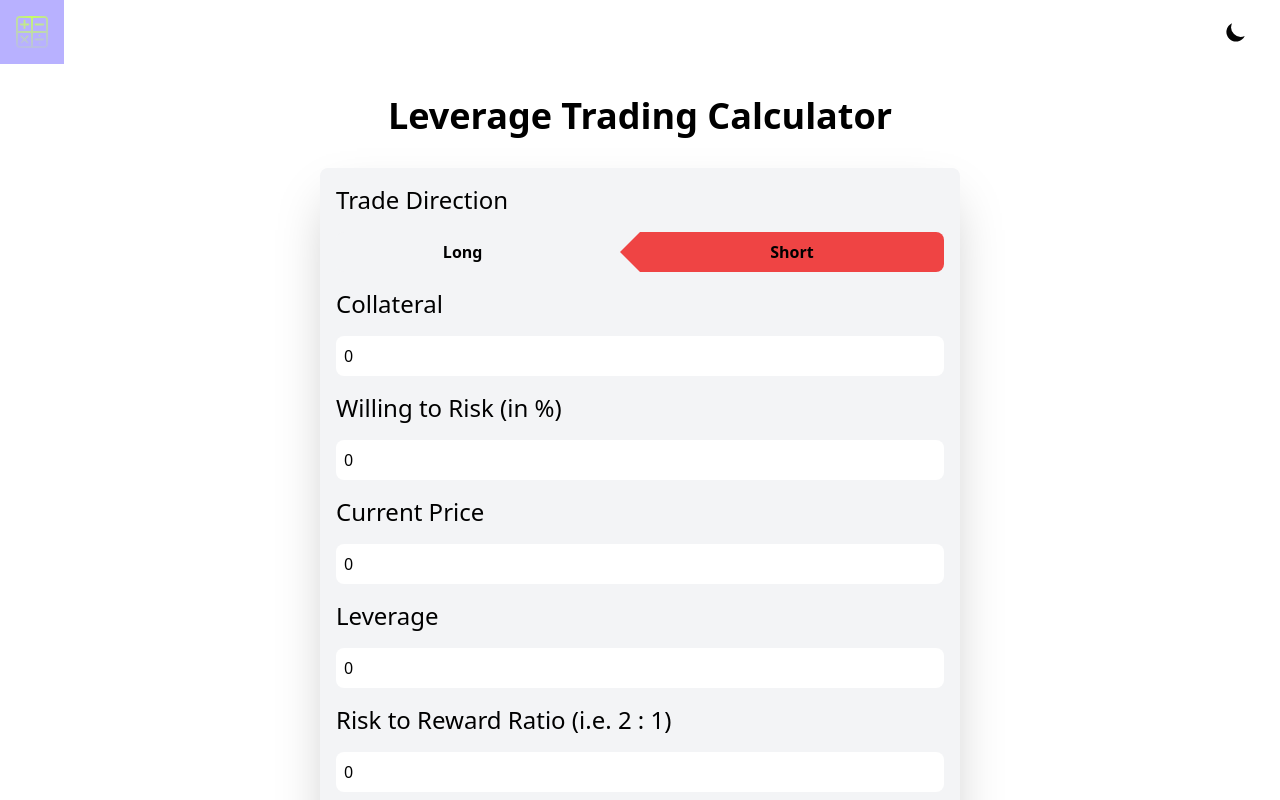
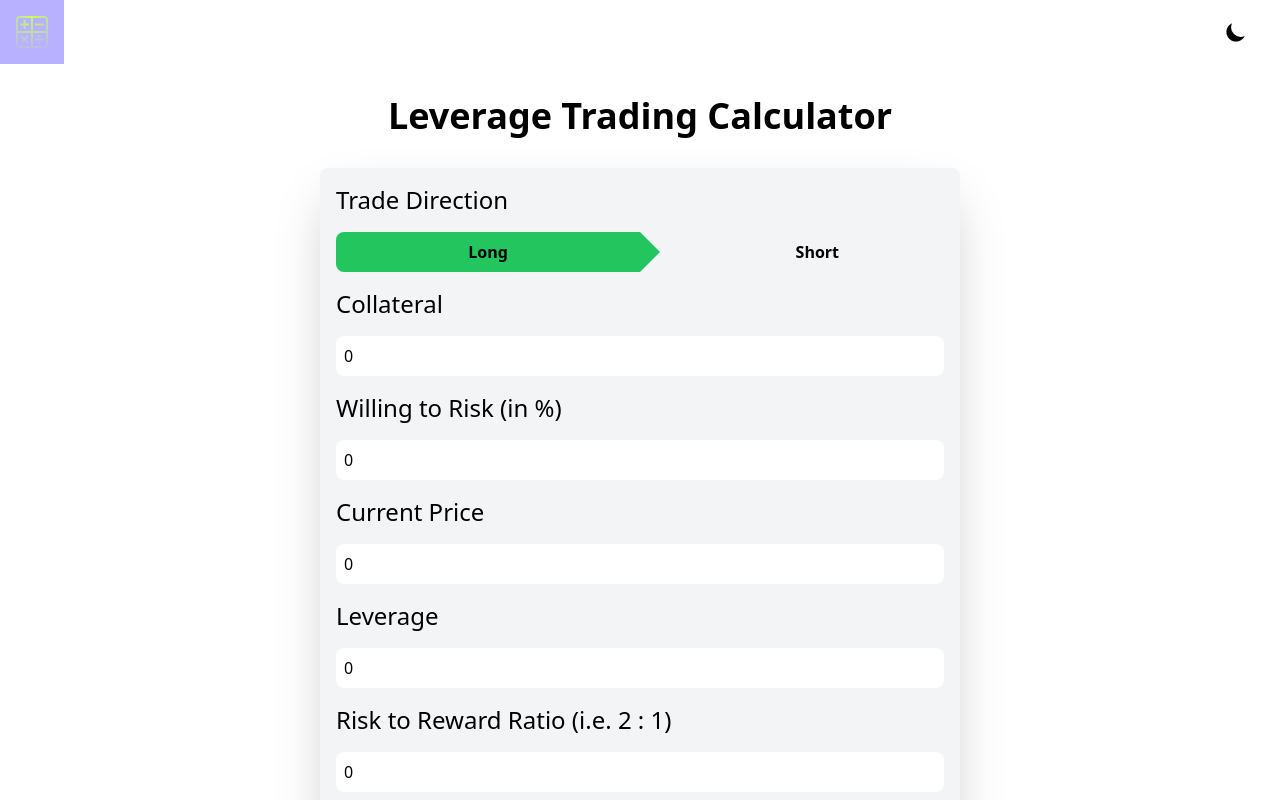
Before and after one commit to 0xD4V1NC1/leverage-trading-calculator, a Next.js app: page / in a window 1280 px wide. Shown: the top 800 px of the page. Built offline with nearby package versions, Linux system fonts and the light colour scheme.

Commit message:
switch default

```diff
--- a/components/Components/Calculator.tsx
+++ b/components/Components/Calculator.tsx
@@ -46,7 +46,7 @@ const DirectionToggle = ({
           <div className={`${isLong ? 'bg-green-500 dark:bg-green-700 text-black dark:text-white w-6/12' : 'bg-gray-100 text-black dark:bg-[#121212] dark:text-white w-5/12'} rounded-l-lg py-2`}>
             <p>Long</p>
           </div>
-          <div className={`w-1/12 border-solid ${isLong ? 'border-l-green-500 dark:border-l-green-700 border-l-[2px] border-y-transparent border-y-[20px] border-r-0' : 'border-r-red-500 dark:border-r-red-700 border-r-[20px] border-y-transparent border-y-[20px] border-l-0'} bg-gray-100 dark:bg-[#121212]`} />
+          <div className={`w-1/12 border-solid ${isLong ? 'border-l-green-500 dark:border-l-green-700 border-l-[20px] border-y-transparent border-y-[20px] border-r-0' : 'border-r-red-500 dark:border-r-red-700 border-r-[20px] border-y-transparent border-y-[20px] border-l-0'} bg-gray-100 dark:bg-[#121212]`} />
 
           <div className={`${isLong ? 'bg-gray-100 text-black dark:bg-[#121212] dark:text-white w-5/12' : 'bg-red-500 dark:bg-red-700 text-black dark:text-white w-6/12'} rounded-r-lg py-2`}>
             <p>Short</p>
@@ -62,7 +62,7 @@ const Calculator = () => {
   const [maxLost, setMaxLost] = useState<number>(0);
   const [maxProfit, setMaxProfit] = useState<number>(0);
   const [assetPercentChange, setAssetPercentChange] = useState<number>(0);
-  const [isLong, setIsLong] = useState<boolean>(false);
+  const [isLong, setIsLong] = useState<boolean>(true);
   const sectionGroupClasses = 'grid grid-col-2 mb-4';
   const labelClasses = 'text-2xl text-semibold text-black dark:text-white mr-4 mb-4';
   const fieldClasses = 'rounded-lg p-2';
```
